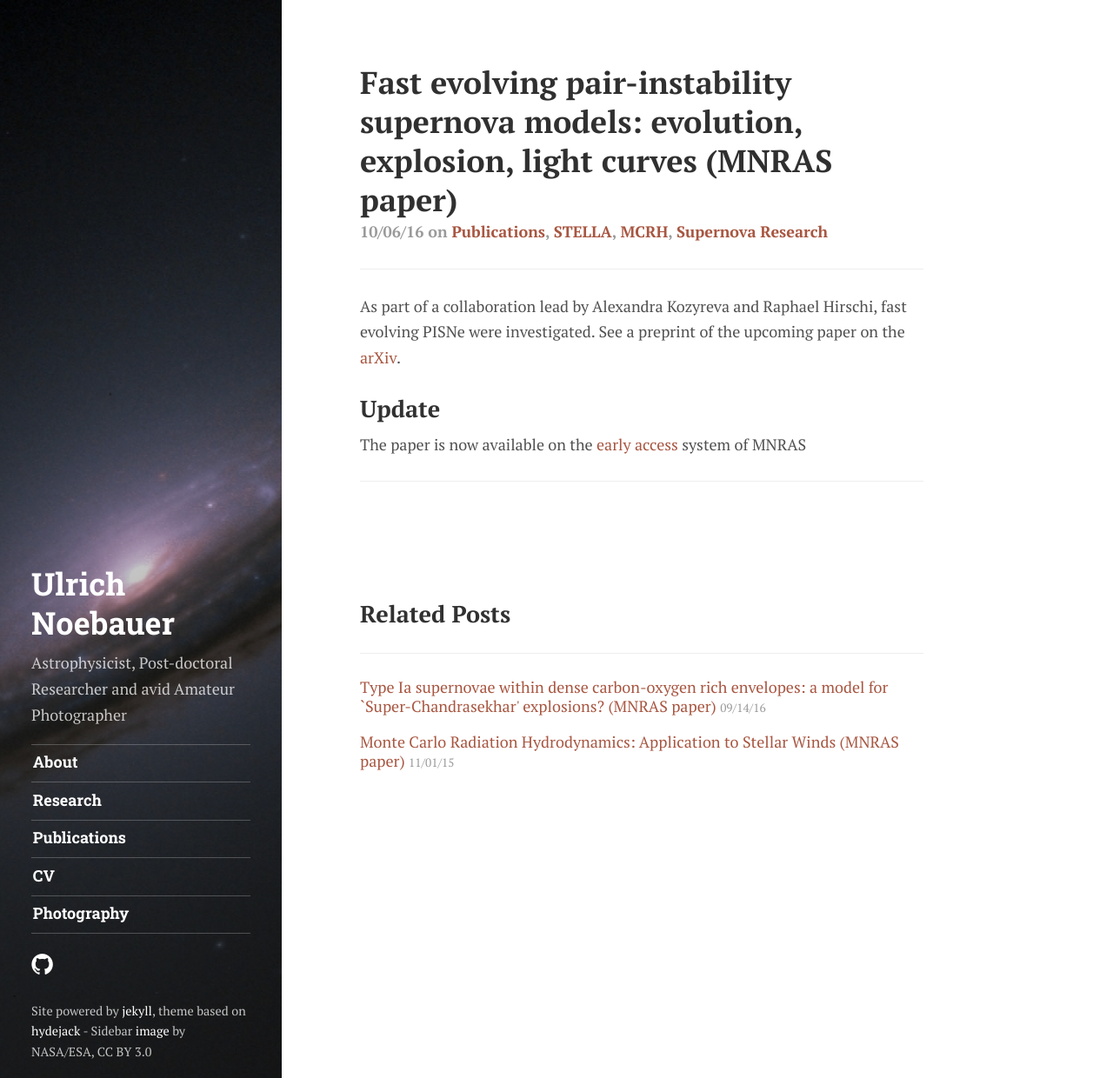
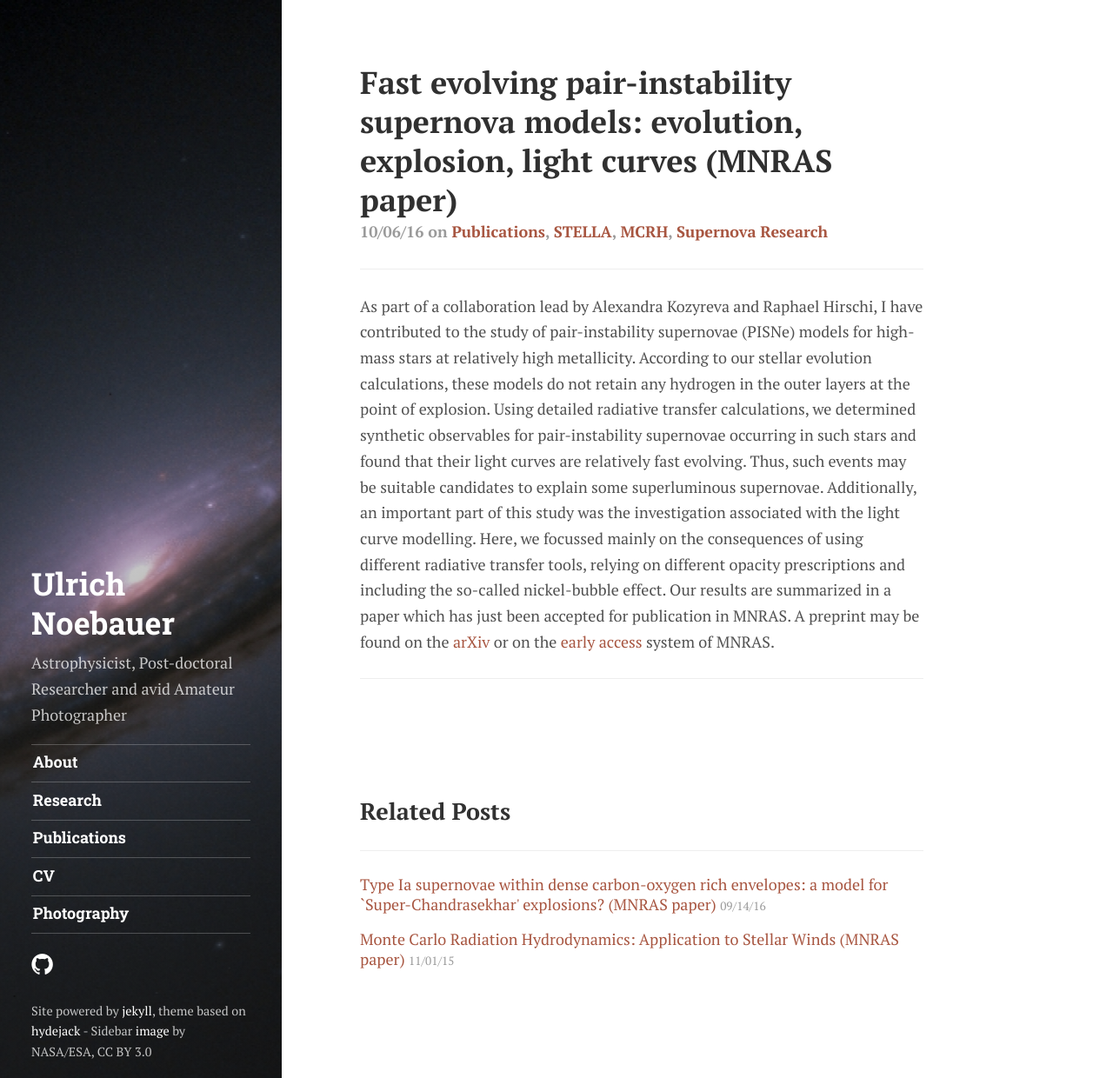
Before and after one commit to unoebauer/unoebauer.github.io, a Jekyll site: the page built from _posts/2016-10-06-kozyreva2016.markdown, in a window 1280 px wide and 1240 px high. Shown: the whole window at 87% size. Built offline with Jekyll 4.4.1, drawn with Linux system fonts in a browser that asks for light colours; some web fonts are replaced.

Commit message:
Complete PISN paper post

```diff
--- a/_posts/2016-10-06-kozyreva2016.markdown
+++ b/_posts/2016-10-06-kozyreva2016.markdown
@@ -6,13 +6,22 @@ categories: jekyll update
 tag: [publications, stella, mcrh, supernova]
 ---
 
-As part of a collaboration lead by Alexandra Kozyreva and Raphael Hirschi, fast
-evolving PISNe were investigated.  See a preprint of the upcoming paper on the
-[arXiv][Kozyreva2016].
-
-## Update
-
-The paper is now available on the [early access][Kozyreva2016mnras] system of MNRAS
+As part of a collaboration lead by Alexandra Kozyreva and Raphael Hirschi, I
+have contributed to the study of pair-instability supernovae (PISNe) models for
+high-mass stars at relatively high metallicity. According to our stellar
+evolution calculations, these models do not retain any hydrogen in the outer
+layers at the point of explosion. Using detailed radiative transfer
+calculations, we determined synthetic observables for pair-instability
+supernovae occurring in such stars and found that their light curves are
+relatively fast evolving. Thus, such events may be suitable candidates to
+explain some superluminous supernovae. Additionally, an important part of this
+study was the investigation associated with the light curve modelling. Here, we
+focussed mainly on the consequences of using different radiative transfer
+tools, relying on different opacity prescriptions and including the so-called
+nickel-bubble effect. Our results are summarized in a paper which has just been
+accepted for publication in MNRAS. A preprint may be found on the
+[arXiv][Kozyreva2016] or on the [early access][Kozyreva2016mnras] system of
+MNRAS.
 
 - - -
 
```
